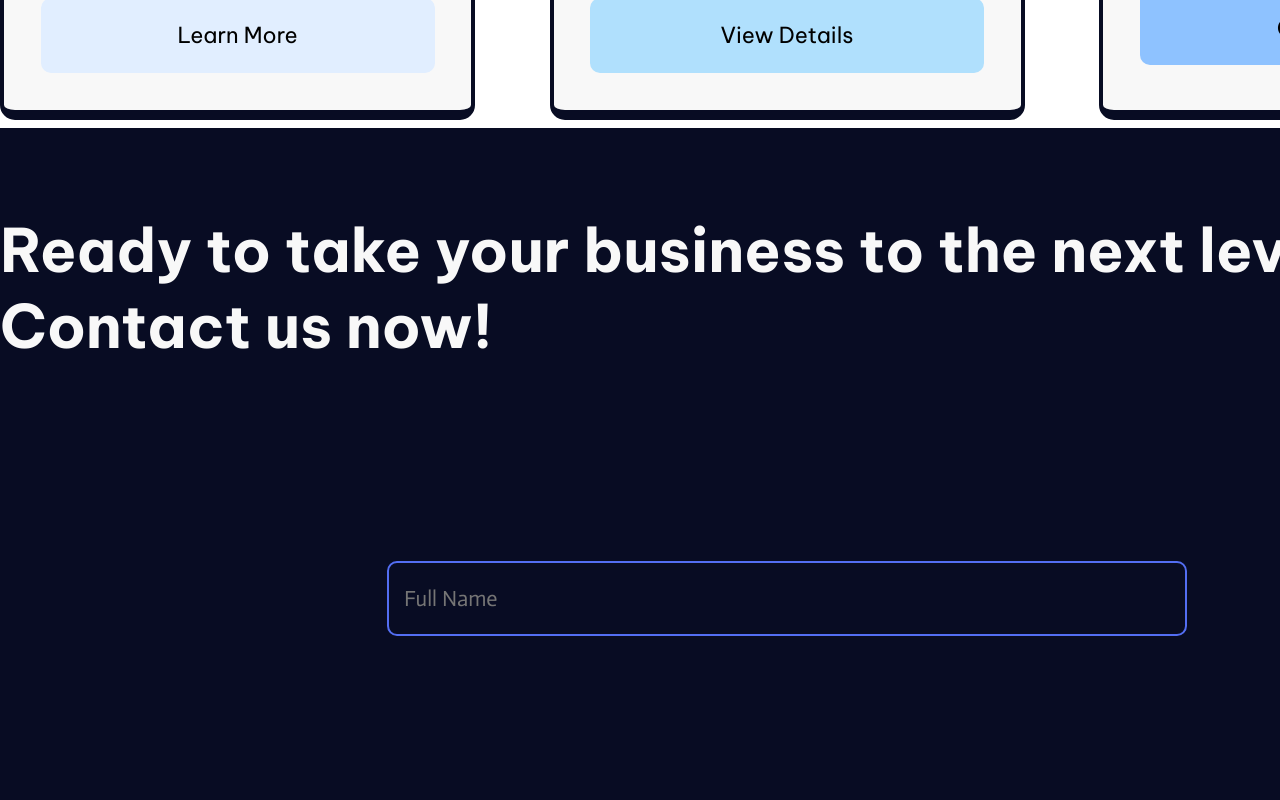
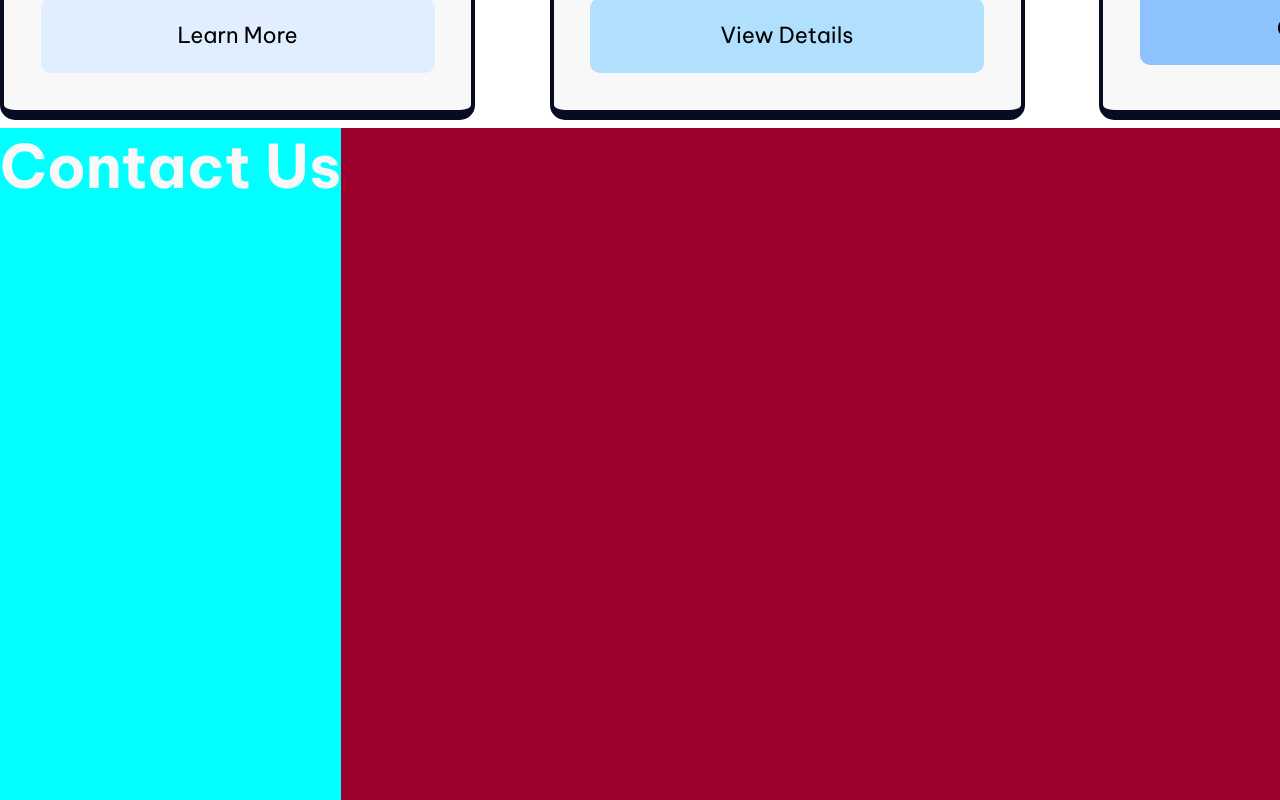
Before and after one commit to rafajdev/Inovax, a React (Vite) app: page / in a window 1280 px wide. Shown: the part 2960-3760 px from the top of the page. Built offline with nearby package versions, Linux system fonts and the light colour scheme.

Commit message:
Updated contact section and styles. Removed content for testing

```diff
--- a/src/sections/contact/index.tsx
+++ b/src/sections/contact/index.tsx
@@ -5,20 +5,12 @@ export default function Contact() {
     return (
         <section className={styles.section} id='contact'>
             <div className={styles.section_content}>
+                <div className={styles.section_content_header}>
+                    <h1 className={styles.section_content_header_title}>Contact Us</h1>
+                </div>
                 <div>
-                    <h1 className={styles.section_content_title}>Ready to take your business to the next level?
-                    Contact us now!</h1>
+
                 </div>
-                <section>
-                    <Input type='text' placeholder='Full Name' height='75px'/>
-                </section>
-                <section>
-                    <div>
-
-                    </div>
-                </section>
-
-
             </div>
         </section>
     )
--- a/src/sections/contact/styles.module.css
+++ b/src/sections/contact/styles.module.css
@@ -3,24 +3,25 @@
 .section {
     background-color: var(--dark-main-color);
     width: 100%;
-    height: 95svh;
+    height: 900px;
     display: grid;
     place-items: center;
 }
 
 .section_content {
+    background-color: rgb(158, 0, 45);
     width: 1574px;
     height: 100%;
     display: flex;
-    flex-direction: column;
-    align-items: center;
-    justify-content: space-around;
 }
 
-.section_content_title {
+.section_content_header {
+    background-color: aqua;
+}
+
+.section_content_header_title {
     color: var(--white-color);
     font-size: 60px;
     font-family: "Be Vietnam Pro", sans-serif;
     font-weight: bolder;
-    margin-bottom: 30px;
 }
```
